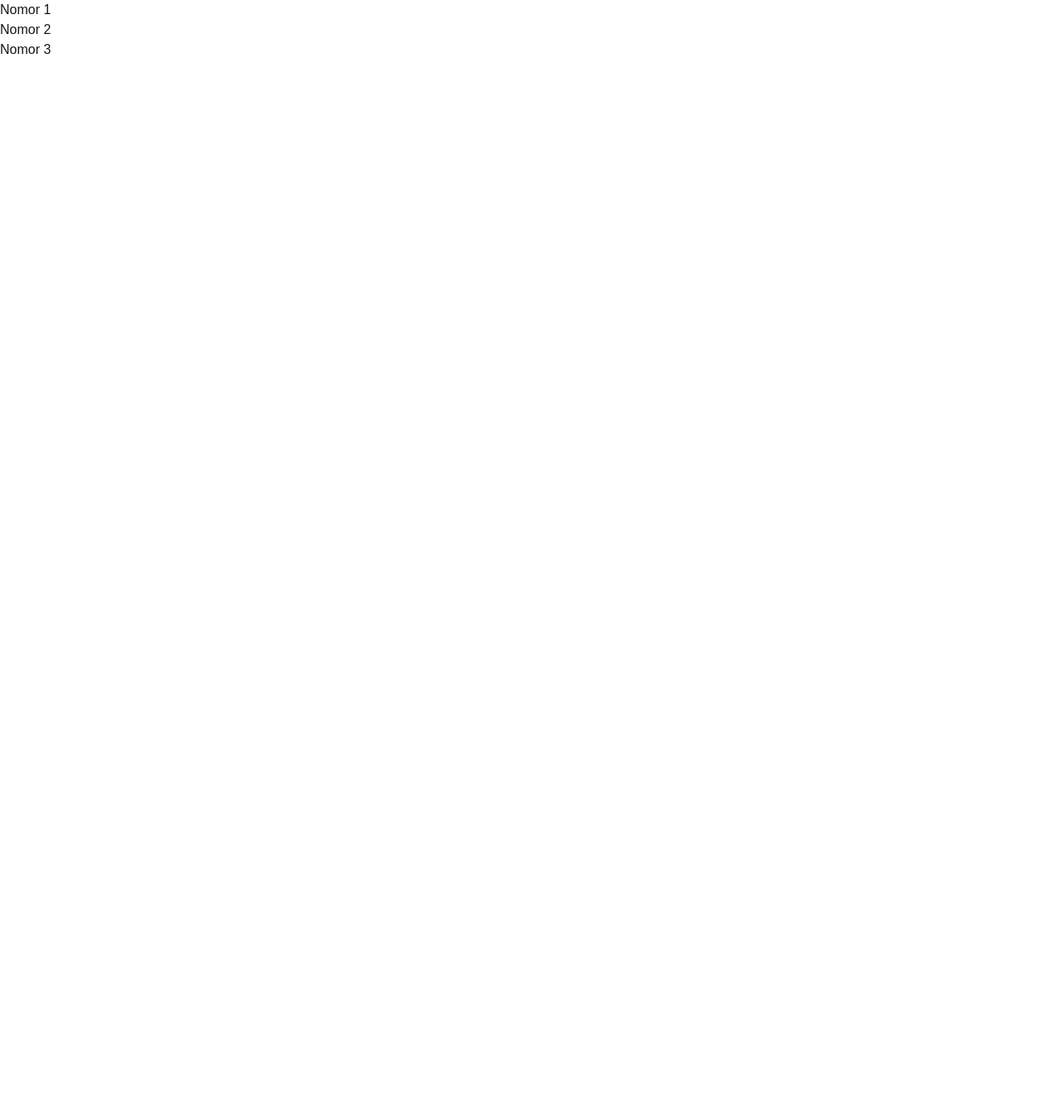
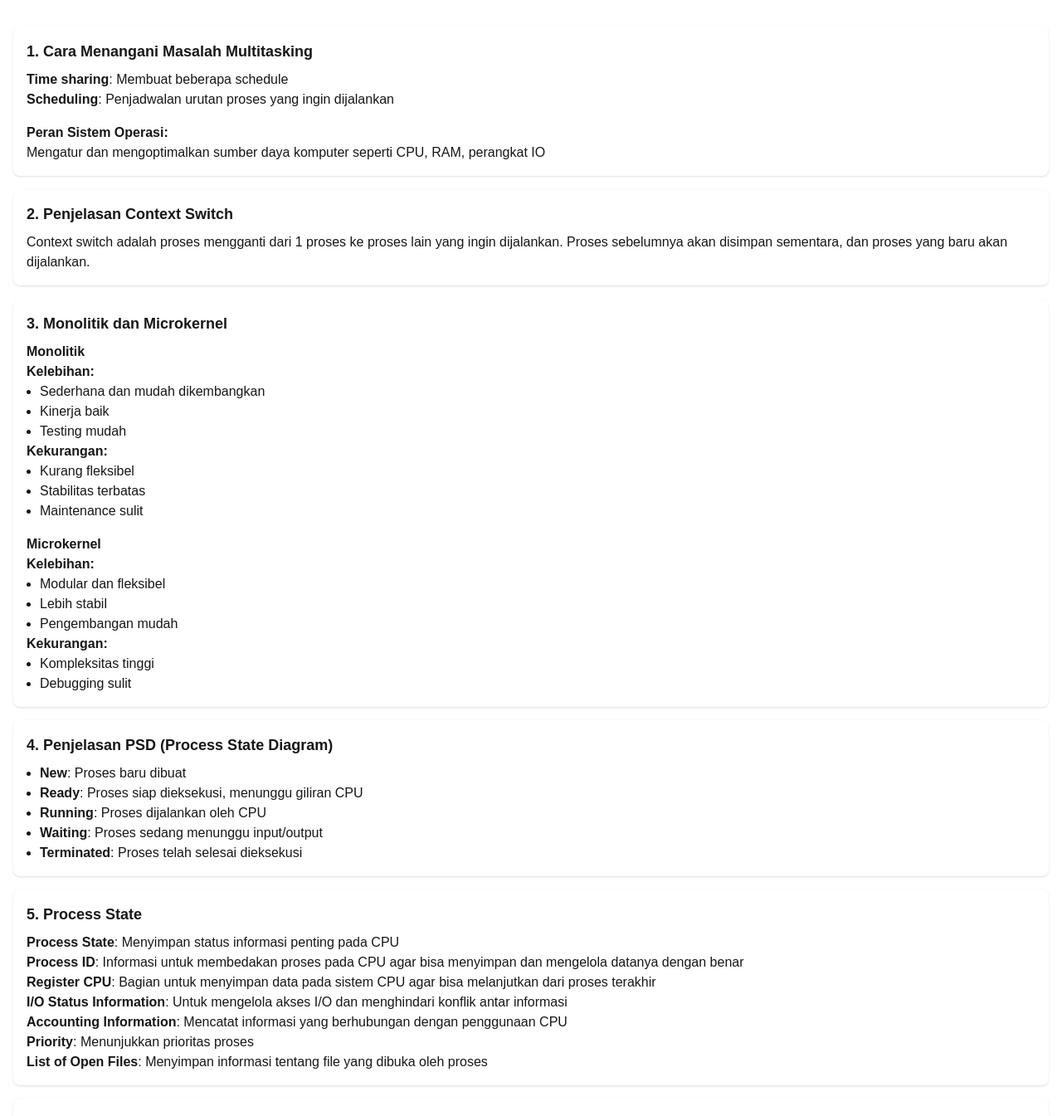
Before and after one commit to KwikAndreas/os_uts, a Next.js app: page / in a window 1280 px wide. Shown: the top 1345 px of the page at 83% size. Before the commit the page ends 800 px from the top, so only its background shows below. Built offline with nearby package versions, Linux system fonts and the light colour scheme.

Commit message:
ringkasan

```diff
--- a/app/page.tsx
+++ b/app/page.tsx
@@ -13,6 +13,7 @@ export default function Home() {
   return (
     <div>
       <main>
+        <div className="container mx-auto p-4">
           <Nomor1 />
           <Nomor2 />
           <Nomor3 />
@@ -23,6 +24,7 @@ export default function Home() {
           <Nomor8 />
           <Nomor9 />
           <Nomor10 />
+        </div>
       </main>
     </div>
   );
--- a/app/pages/no1.tsx
+++ b/app/pages/no1.tsx
@@ -1,7 +1,13 @@
 const Nomor1 = () => {
-  return <div>
-    <h1>Nomor 1</h1>
-  </div>;
+  return (
+    <div id="question-1" className="p-4 my-4 bg-white dark:bg-gray-700 shadow rounded-lg">
+      <h2 className="text-lg font-semibold mb-2">1. Cara Menangani Masalah Multitasking</h2>
+      <p><strong>Time sharing</strong>: Membuat beberapa schedule</p>
+      <p><strong>Scheduling</strong>: Penjadwalan urutan proses yang ingin dijalankan</p>
+      <h3 className="mt-4 font-semibold">Peran Sistem Operasi:</h3>
+      <p>Mengatur dan mengoptimalkan sumber daya komputer seperti CPU, RAM, perangkat IO</p>
+    </div>
+  )
 };
 
 export default Nomor1;
--- a/app/pages/no10.tsx
+++ b/app/pages/no10.tsx
@@ -1,4 +1,21 @@
 const Nomor10 = () => {
-  return <div></div>;
+  return (
+    <div
+      id="question-10"
+      className="p-4 my-4 bg-white dark:bg-gray-700 shadow rounded-lg"
+    >
+      <h2 className="text-lg font-semibold mb-2">
+        10. Shared Memory vs Message Passing
+      </h2>
+      <p>
+        <strong>Shared Memory</strong>: Fitur sistem operasi yang memungkinkan
+        proses untuk berbagi data dengan mengakses memori yang sama.
+      </p>
+      <p>
+        <strong>Message Passing</strong>: Proses bertukar informasi antara
+        proses dalam sistem dengan cara mengirim dan menerima pesan.
+      </p>
+    </div>
+  );
 };
 export default Nomor10;
--- a/app/pages/no2.tsx
+++ b/app/pages/no2.tsx
@@ -1,7 +1,8 @@
 const Nomor2 = () => {
   return (
-    <div>
-      <h1>Nomor 2</h1>
+    <div id="question-2" className="p-4 my-4 bg-white dark:bg-gray-700 shadow rounded-lg">
+      <h2 className="text-lg font-semibold mb-2">2. Penjelasan Context Switch</h2>
+      <p>Context switch adalah proses mengganti dari 1 proses ke proses lain yang ingin dijalankan. Proses sebelumnya akan disimpan sementara, dan proses yang baru akan dijalankan.</p>
     </div>
   );
 };
--- a/app/pages/no3.tsx
+++ b/app/pages/no3.tsx
@@ -1,7 +1,33 @@
 const Nomor3 = () => {
   return (
-    <div>
-      <h1>Nomor 3</h1>
+    <div id="question-3" className="p-4 my-4 bg-white dark:bg-gray-700 shadow rounded-lg">
+      <h2 className="text-lg font-semibold mb-2">3. Monolitik dan Microkernel</h2>
+      <h3 className="font-semibold">Monolitik</h3>
+      <p><strong>Kelebihan:</strong></p>
+      <ul className="list-disc pl-4">
+        <li>Sederhana dan mudah dikembangkan</li>
+        <li>Kinerja baik</li>
+        <li>Testing mudah</li>
+      </ul>
+      <p><strong>Kekurangan:</strong></p>
+      <ul className="list-disc pl-4">
+        <li>Kurang fleksibel</li>
+        <li>Stabilitas terbatas</li>
+        <li>Maintenance sulit</li>
+      </ul>
+
+      <h3 className="font-semibold mt-4">Microkernel</h3>
+      <p><strong>Kelebihan:</strong></p>
+      <ul className="list-disc pl-4">
+        <li>Modular dan fleksibel</li>
+        <li>Lebih stabil</li>
+        <li>Pengembangan mudah</li>
+      </ul>
+      <p><strong>Kekurangan:</strong></p>
+      <ul className="list-disc pl-4">
+        <li>Kompleksitas tinggi</li>
+        <li>Debugging sulit</li>
+      </ul>
     </div>
   );
 };
--- a/app/pages/no4.tsx
+++ b/app/pages/no4.tsx
@@ -1,4 +1,30 @@
 const Nomor4 = () => {
-  return <div></div>;
+  return (
+    <div
+      id="question-4"
+      className="p-4 my-4 bg-white dark:bg-gray-700 shadow rounded-lg"
+    >
+      <h2 className="text-lg font-semibold mb-2">
+        4. Penjelasan PSD (Process State Diagram)
+      </h2>
+      <ul className="list-disc pl-4">
+        <li>
+          <strong>New</strong>: Proses baru dibuat
+        </li>
+        <li>
+          <strong>Ready</strong>: Proses siap dieksekusi, menunggu giliran CPU
+        </li>
+        <li>
+          <strong>Running</strong>: Proses dijalankan oleh CPU
+        </li>
+        <li>
+          <strong>Waiting</strong>: Proses sedang menunggu input/output
+        </li>
+        <li>
+          <strong>Terminated</strong>: Proses telah selesai dieksekusi
+        </li>
+      </ul>
+    </div>
+  );
 };
 export default Nomor4;
--- a/app/pages/no5.tsx
+++ b/app/pages/no5.tsx
@@ -1,4 +1,38 @@
 const Nomor5 = () => {
-  return <div></div>;
+  return (
+    <div
+      id="question-5"
+      className="p-4 my-4 bg-white dark:bg-gray-700 shadow rounded-lg"
+    >
+      <h2 className="text-lg font-semibold mb-2">5. Process State</h2>
+      <p>
+        <strong>Process State</strong>: Menyimpan status informasi penting pada
+        CPU
+      </p>
+      <p>
+        <strong>Process ID</strong>: Informasi untuk membedakan proses pada CPU
+        agar bisa menyimpan dan mengelola datanya dengan benar
+      </p>
+      <p>
+        <strong>Register CPU</strong>: Bagian untuk menyimpan data pada sistem
+        CPU agar bisa melanjutkan dari proses terakhir
+      </p>
+      <p>
+        <strong>I/O Status Information</strong>: Untuk mengelola akses I/O dan
+        menghindari konflik antar informasi
+      </p>
+      <p>
+        <strong>Accounting Information</strong>: Mencatat informasi yang
+        berhubungan dengan penggunaan CPU
+      </p>
+      <p>
+        <strong>Priority</strong>: Menunjukkan prioritas proses
+      </p>
+      <p>
+        <strong>List of Open Files</strong>: Menyimpan informasi tentang file
+        yang dibuka oleh proses
+      </p>
+    </div>
+  );
 };
 export default Nomor5;
--- a/app/pages/no6.tsx
+++ b/app/pages/no6.tsx
@@ -1,4 +1,29 @@
 const Nomor6 = () => {
-  return <div></div>;
+  return (
+    <div
+      id="question-6"
+      className="p-4 my-4 bg-white dark:bg-gray-700 shadow rounded-lg"
+    >
+      <h2 className="text-lg font-semibold mb-2">6. Semaphore</h2>
+      <p>
+        <strong>Semaphore</strong>: Kunci yang ada pada proses untuk mengatur
+        akses sumber daya bersama agar tidak digunakan secara bersamaan
+      </p>
+      <p>
+        <strong>Dua tipe Semaphore:</strong>
+      </p>
+      <ul className="list-disc pl-4">
+        <li>
+          <strong>Semaphore Biner</strong>: Memiliki nilai 1 dan 0
+        </li>
+        <li>
+          <strong>Semaphore Perhitungan</strong>: Memiliki nilai lebih dari 1
+        </li>
+      </ul>
+      <p>
+        <strong>Contoh penggunaan:</strong> Mengakses printer
+      </p>
+    </div>
+  );
 };
 export default Nomor6;
--- a/app/pages/no7.tsx
+++ b/app/pages/no7.tsx
@@ -1,4 +1,15 @@
 const Nomor7 = () => {
-  return <div></div>;
+  return (
+    <div
+      id="question-7"
+      className="p-4 my-4 bg-white dark:bg-gray-700 shadow rounded-lg"
+    >
+      <h2 className="text-lg font-semibold mb-2">7. Race Condition</h2>
+      <p>
+        Race condition adalah situasi ketika beberapa request datang secara
+        bersamaan untuk mengakses satu resource.
+      </p>
+    </div>
+  );
 };
 export default Nomor7;
--- a/app/pages/no8.tsx
+++ b/app/pages/no8.tsx
@@ -1,4 +1,14 @@
 const Nomor8 = () => {
-  return <div></div>;
+  return (
+    <div
+      id="question-8"
+      className="p-4 my-4 bg-white dark:bg-gray-700 shadow rounded-lg"
+    >
+      <h2 className="text-lg font-semibold mb-2">
+        8. Penjelasan SJF (Shortest Job First)
+      </h2>
+      <p>(Kamu bisa menambahkan sendiri setelah memahami dari YouTube!)</p>
+    </div>
+  );
 };
 export default Nomor8;
--- a/app/pages/no9.tsx
+++ b/app/pages/no9.tsx
@@ -1,4 +1,17 @@
 const Nomor9 = () => {
-  return <div></div>;
+  return (
+    <div
+      id="question-9"
+      className="p-4 my-4 bg-white dark:bg-gray-700 shadow rounded-lg"
+    >
+      <h2 className="text-lg font-semibold mb-2">
+        9. Penjelasan FCFS (First Come First Serve)
+      </h2>
+      <p>
+        (Penjelasan mirip dengan nomor 8, bisa kamu jelaskan setelah memahaminya
+        lebih lanjut!)
+      </p>
+    </div>
+  );
 };
 export default Nomor9;
```
Lines whose indentation alone changed are shown as unchanged.
